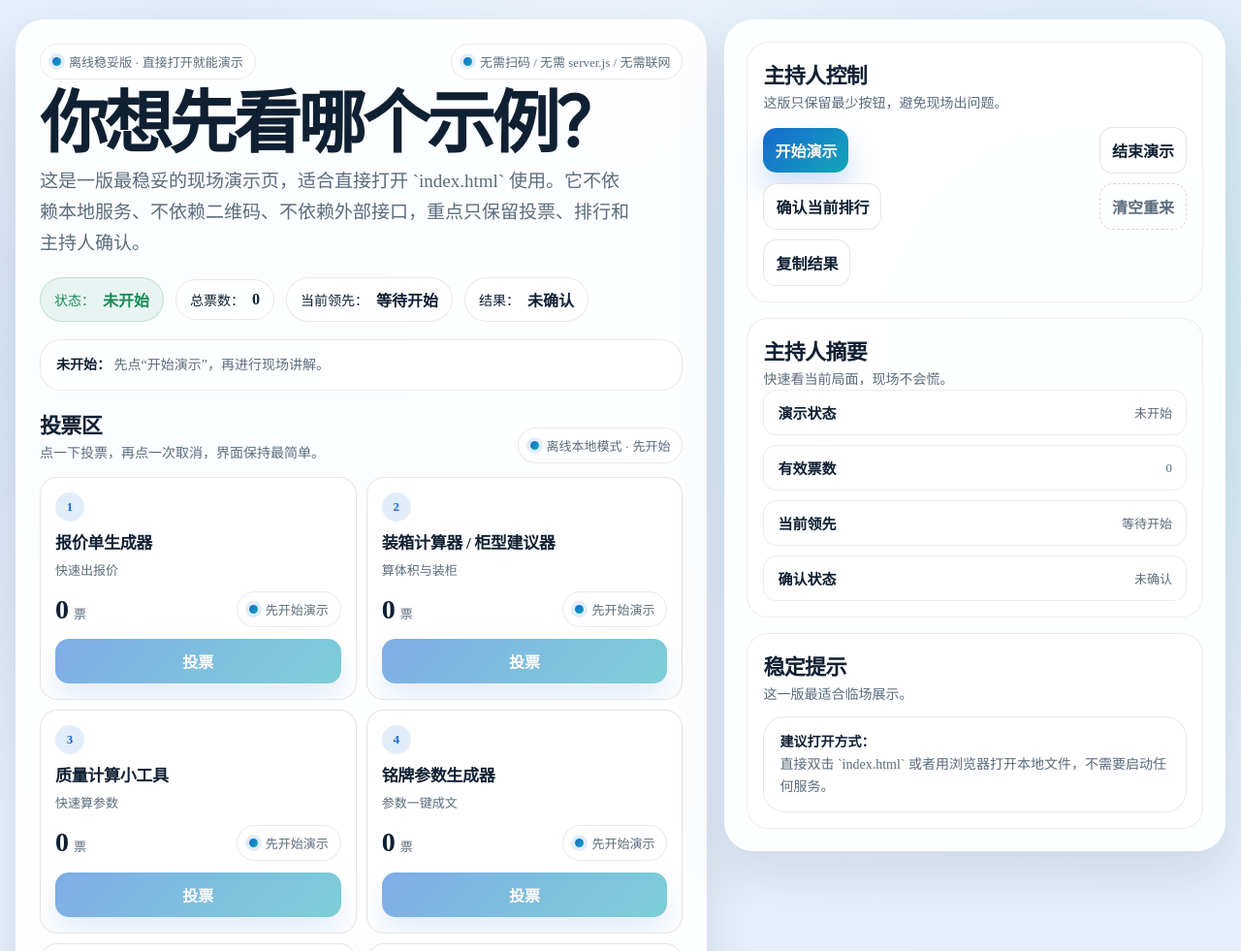
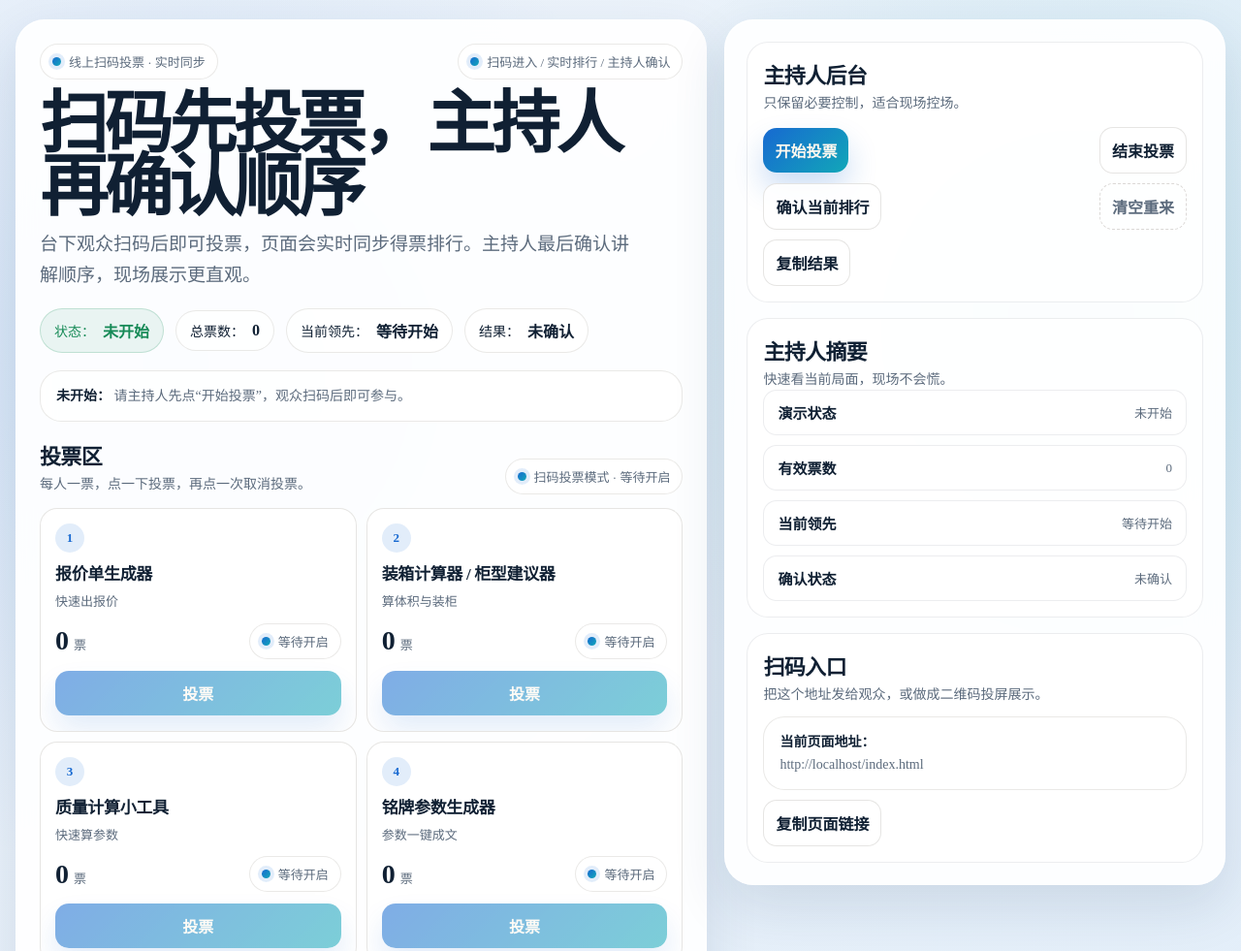
Before and after one commit to noomoo2966/live-vote-page, a website: page index.html in a window 1280 px wide. Shown: the top 981 px of the page at 97% size. Drawn offline with Linux system fonts and the light colour scheme.

Commit message:
convert page to online voting wording

```diff
--- a/index.html
+++ b/index.html
@@ -4,7 +4,7 @@
     <meta charset="utf-8" />
     <meta name="viewport" content="width=device-width, initial-scale=1" />
       <meta name="color-scheme" content="light" />
-      <title>你想先看哪个示例？</title>
+    <title>扫码投票页 · 实时排行</title>
       <style>
       :root {
         --bg: #eef4fb;
@@ -467,14 +467,14 @@
       <div class="layout">
         <section class="panel main">
           <div class="topline">
-            <div class="eyebrow">离线稳妥版 · 直接打开就能演示</div>
-            <div class="pill">无需扫码 / 无需 server.js / 无需联网</div>
+            <div class="eyebrow">线上扫码投票 · 实时同步</div>
+            <div class="pill">扫码进入 / 实时排行 / 主持人确认</div>
           </div>
 
           <header class="hero">
-            <h1>你想先看哪个示例？</h1>
+            <h1>扫码先投票，主持人再确认顺序</h1>
             <p class="sub">
-              这是一版最稳妥的现场演示页，适合直接打开 `index.html` 使用。它不依赖本地服务、不依赖二维码、不依赖外部接口，重点只保留投票、排行和主持人确认。
+              台下观众扫码后即可投票，页面会实时同步得票排行。主持人最后确认讲解顺序，现场展示更直观。
             </p>
           </header>
 
@@ -486,16 +486,16 @@
           </div>
 
           <div class="banner" id="banner">
-            <strong>演示建议：</strong>先点“开始演示”，然后在工具卡上点一下投票，再点一次取消。演示结束后点“确认当前排行”，再把顺序讲完。
+            <strong>扫码提示：</strong>让观众扫描当前页面地址进入投票，投票结果会实时同步到这里。主持人可在最后确认最终讲解顺序。
           </div>
 
           <div class="section">
             <div class="section-head">
               <div>
                 <h2>投票区</h2>
-                <p>点一下投票，再点一次取消，界面保持最简单。</p>
+                <p>每人一票，点一下投票，再点一次取消投票。</p>
               </div>
-              <div class="pill" id="modePill">离线本地模式</div>
+              <div class="pill" id="modePill">扫码投票模式</div>
             </div>
             <div class="grid" id="toolGrid"></div>
           </div>
@@ -512,7 +512,7 @@
           </div>
 
           <div class="footer">
-            如果你后面还想恢复扫码投票，我们可以再做一个联网版；但如果目标是“演示时绝不掉链子”，这一版更稳。
+            这是线上扫码投票版，适合投屏和手机同时使用。观众扫码后直接参与，结果实时同步。
           </div>
         </section>
 
@@ -520,13 +520,13 @@
           <section class="card">
             <div class="card-head">
               <div>
-                <h2>主持人控制</h2>
-                <p>这版只保留最少按钮，避免现场出问题。</p>
+                <h2>主持人后台</h2>
+                <p>只保留必要控制，适合现场控场。</p>
               </div>
             </div>
             <div class="row" style="margin-top: 14px;">
-              <button class="btn primary" id="startBtn">开始演示</button>
-              <button class="btn secondary" id="endBtn">结束演示</button>
+              <button class="btn primary" id="startBtn">开始投票</button>
+              <button class="btn secondary" id="endBtn">结束投票</button>
             </div>
             <div class="row" style="margin-top: 10px;">
               <button class="btn secondary" id="confirmBtn">确认当前排行</button>
@@ -550,13 +550,16 @@
           <section class="card">
             <div class="card-head">
               <div>
-                <h2>稳定提示</h2>
-                <p>这一版最适合临场展示。</p>
+                <h2>扫码入口</h2>
+                <p>把这个地址发给观众，或做成二维码投屏展示。</p>
               </div>
             </div>
             <div class="banner" style="margin-top: 12px;">
-              <strong>建议打开方式：</strong><br />
-              直接双击 `index.html` 或者用浏览器打开本地文件，不需要启动任何服务。
+              <strong>当前页面地址：</strong><br />
+              <span id="pageUrl"></span>
+            </div>
+            <div class="row" style="margin-top: 10px;">
+              <button class="btn secondary" id="copyUrlBtn">复制页面链接</button>
             </div>
           </section>
         </aside>
@@ -586,6 +589,7 @@
         confirmBtn: document.getElementById("confirmBtn"),
         resetBtn: document.getElementById("resetBtn"),
         copyBtn: document.getElementById("copyBtn"),
+        copyUrlBtn: document.getElementById("copyUrlBtn"),
         statusText: document.getElementById("statusText"),
         voteTotal: document.getElementById("voteTotal"),
         leaderText: document.getElementById("leaderText"),
@@ -593,6 +597,7 @@
         summaryList: document.getElementById("summaryList"),
         modePill: document.getElementById("modePill"),
         banner: document.getElementById("banner"),
+        pageUrl: document.getElementById("pageUrl"),
         toast: document.getElementById("toast"),
       };
 
@@ -672,7 +677,7 @@
                 <div class="desc">${tool.hint}</div>
                 <div class="meta">
                   <span class="count"><strong>${count}</strong><span>票</span></span>
-                  <span class="pill">${count ? "已投" : state.running ? "点一下投票" : "先开始演示"}</span>
+                  <span class="pill">${count ? "已投" : state.running ? "点一下投票" : "等待开启"}</span>
                 </div>
                 <div class="actions">
                   <button class="btn primary" data-action="toggle" data-id="${tool.id}" ${state.running && !state.confirmed ? "" : "disabled"}>${count ? "取消投票" : "投票"}</button>
@@ -735,17 +740,18 @@
         els.voteTotal.textContent = String(totalVotes());
         els.leaderText.textContent = leaderName();
         els.confirmText.textContent = state.confirmed ? "已确认" : "未确认";
-        els.modePill.textContent = state.running ? "离线本地模式 · 可演示" : "离线本地模式 · 先开始";
+        els.modePill.textContent = state.running ? "扫码投票模式 · 进行中" : "扫码投票模式 · 等待开启";
+        els.pageUrl.textContent = location.href;
         els.banner.innerHTML = state.running
           ? state.confirmed
             ? "<strong>已确认当前顺序。</strong> 下面的排行就是最终讲解顺序。"
             : "<strong>进行中：</strong> 点一下投票，再点一次取消；主持人最后再确认。"
-          : "<strong>未开始：</strong> 先点“开始演示”，再进行现场讲解。";
+          : "<strong>未开始：</strong> 请主持人先点“开始投票”，观众扫码后即可参与。";
       }
 
       function vote(id) {
         if (!state.running || state.confirmed) {
-          toast("先开始演示");
+          toast("请先开启投票");
           return;
         }
 
@@ -802,6 +808,15 @@
         }
       }
 
+      async function copyUrl() {
+        try {
+          await navigator.clipboard.writeText(location.href);
+          toast("页面链接已复制");
+        } catch {
+          toast("复制失败，请手动复制页面地址");
+        }
+      }
+
       function render() {
         renderTools();
         renderRankings();
@@ -813,6 +828,7 @@
       els.confirmBtn.addEventListener("click", confirmRanking);
       els.resetBtn.addEventListener("click", resetDemo);
       els.copyBtn.addEventListener("click", copyResult);
+      els.copyUrlBtn.addEventListener("click", copyUrl);
 
       render();
     </script>
```
